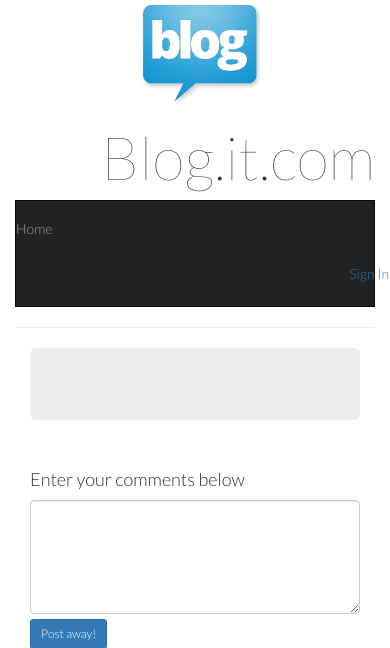
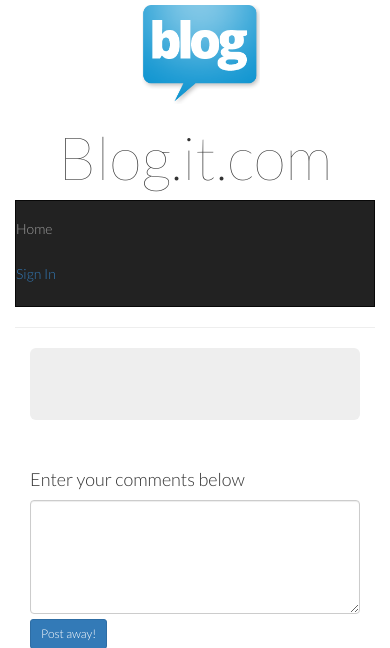
Before and after one commit to harikrish00/blogit, a Python web app: template templates/blog.html in a window 390 px wide. Shown: the top 648 px of the page. Run offline with Jinja, Linux system fonts and the light colour scheme; the template is opened without the code that fills it, so the values that code supplies are empty.

Commit message:
CSS responsive fixes

```diff
--- a/static/css/style.css
+++ b/static/css/style.css
@@ -40,9 +40,26 @@ body {
   vertical-align: baseline;
 }
 
+/*.greetings {
+  text-align: right;
+}*/
 @media screen and (max-width: 960px) {
-  .logo-img {
+  /*.logo-img {
     display: block;
     margin: 0 auto;
-  }
+  }*/
 }
+
+@media screen and (max-width: 767px) {
+.logo-img {
+    display: block;
+    margin: 0 auto;
+}
+.title-text {
+    text-align: center;
+}
+}
+
+.navbar-text {
+  margin-left: 15px;
+}
--- a/templates/base.html
+++ b/templates/base.html
@@ -4,6 +4,8 @@
     BlogIt
   </title>
   <meta charset="utf-8">
+  <meta name="viewport" content="width=device-width,initial-scale=1">
+  <meta http-equiv="X-UA-Compatible" content="IE=edge">
   <script src="/static/js/jquery-2.2.4.js"></script>
   <link rel="stylesheet" href="/static/css/bootstrap.min.css" />
   <link rel="stylesheet" href="/static/css/style.css" />
@@ -14,10 +16,10 @@
   <div class="container">
     <header class="row">
       <div class="col-sm-4">
-        <img src="/static/blog-icon.png" class="logo-img"/>
+        <img src="/static/blog-icon.png" class="logo-img img-responsive"/>
       </div>
       <div class="col-sm-8">
-        <h1 class="title-super text-right">Blog.it.com</h1>
+        <h1 class="title-super text-right title-text">Blog.it.com</h1>
       </div>
     </header>
     <nav class="navbar navbar-inverse">
@@ -28,7 +30,7 @@
         <li><a href="/blog/newpost">New Post</a></li>
         {% endif %}
         <li>
-          <div class="navbar-text text-right">
+          <div class="navbar-text">
             {% if user %}
             Greetings&nbsp;&nbsp;&nbsp;{{ user.username }} |
             <a href="/blog/logout">Sign out</a>
@@ -52,5 +54,6 @@
     {% endif %}
     {% block content %}
     {% endblock %}
+  </div>
   </body>
   </html>
```
